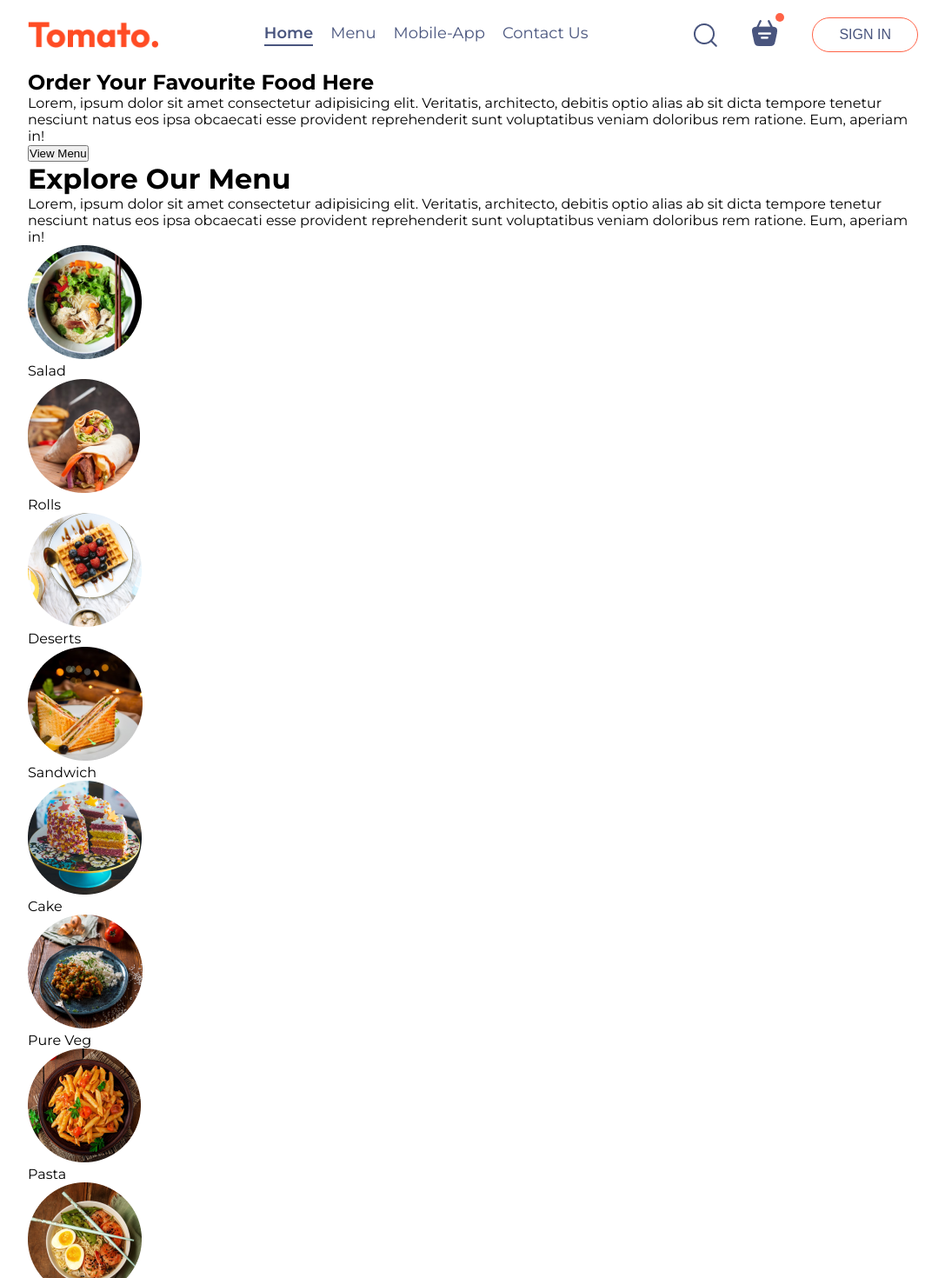
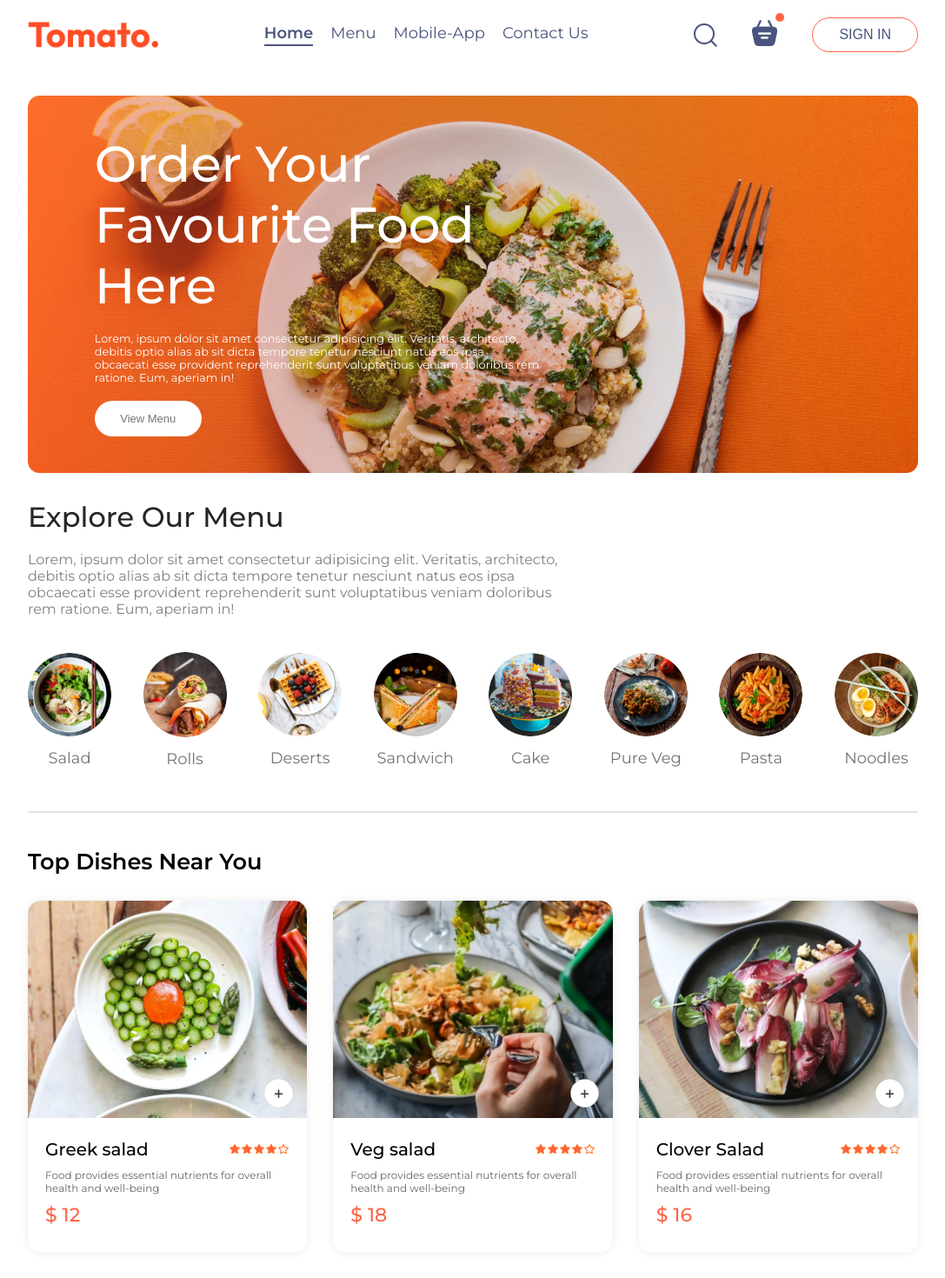
Before and after one commit to saisashreek2692/Smarthop-eMenuReact, a React (Vite) app: page / in a window 1280 px wide. Shown: the top 1470 px of the page at 87% size, without its empty margins (96-1183 px from the left). Built offline with nearby package versions, Linux system fonts and the light colour scheme.

Commit message:
Page Related SCSS Files Created

```diff
--- /dev/null
+++ b/src/Sass/_Animations.scss
@@ -0,0 +1,14 @@
+// Fade In
+@keyframes fadeIn {
+    0% {
+        opacity: 0;
+    }
+
+    50% {
+        opacity: 0.5;
+    }
+
+    100% {
+        opacity: 1;
+    }
+}
--- /dev/null
+++ b/src/Sass/_ExploreMenu.scss
@@ -0,0 +1,58 @@
+.explore-menu {
+    display: flex;
+    flex-direction: column;
+    gap: 20px;
+
+    & h1 {
+        color: #262626;
+        font-weight: 500;
+    }
+
+    &-text {
+        max-width: 60%;
+        color: #808080;
+    }
+
+    &-list {
+        display: flex;
+        justify-content: space-between;
+        align-items: center;
+        gap: 30px;
+        text-align: center;
+        margin: 20px 0px;
+        overflow-x: scroll;
+
+        &::-webkit-scrollbar {
+            display: none;
+        }
+
+        &-item img {
+            width: 7.5vw;
+            min-width: 80px;
+            cursor: pointer;
+            border-radius: 50%;
+            transition: 0.2s;
+        }
+
+        &-item p {
+            margin-top: 10px;
+            color: #747474;
+            font-size: max(1.4vw, 16px);
+            cursor: pointer;
+        }
+
+        &-item .active {
+            border: 4px solid tomato;
+            padding: 2px;
+        }
+
+    }
+
+    & hr {
+        margin: 10px 0px;
+        height: 2px;
+        background-color: #E2E2E2;
+        border: none;
+    }
+
+}
--- /dev/null
+++ b/src/Sass/_FoodDisplay.scss
@@ -0,0 +1,16 @@
+.food-display {
+    margin-top: 30px;
+
+    & h2 {
+        font-size: max(2vw, 24px);
+        font-weight: 600;
+    }
+
+    &-list {
+        display: grid;
+        grid-template-columns: repeat(auto-fill, minmax(240px, 1fr));
+        margin-top: 30px;
+        gap: 30px;
+        row-gap: 50px;
+    }
+}
--- /dev/null
+++ b/src/Sass/_FoodItem.scss
@@ -0,0 +1,77 @@
+.food-item {
+    width: 100%;
+    margin: auto;
+    border-radius: 15px;
+    box-shadow: 0px 0px 10px #00000015;
+    transition: 0.3s;
+    animation: fadeIn 1s;
+
+    &-image {
+        width: 100%;
+        border-radius: 15px 15px 0px 0px;
+    }
+
+    &-info {
+        padding: 20px;
+    }
+
+    &-name-rating {
+        display: flex;
+        justify-content: space-between;
+        align-items: center;
+        margin-bottom: 10px;
+
+        & p {
+            font-size: 20px;
+            font-weight: 500;
+        }
+
+        & img {
+            width: 70px;
+        }
+
+    }
+
+    &-desc {
+        color: #676767;
+        font-size: 12px;
+    }
+
+    &-price {
+        color: tomato;
+        font-size: 22px;
+        font-weight: 500;
+        margin: 10px 0px;
+    }
+
+    &-img-container {
+        position: relative;
+
+        & .add {
+            position: absolute;
+            width: 35px;
+            bottom: 15px;
+            right: 15px;
+            border-radius: 50%;
+            cursor: pointer;
+        }
+    }
+
+    &-counter {
+        position: absolute;
+        bottom: 15px;
+        right: 15px;
+        display: flex;
+        align-items: center;
+        gap: 10px;
+        padding: 6px;
+        border-radius: 50px;
+        background-color: #FFFFFF;
+        cursor: pointer;
+
+        & img {
+            width: 30px;
+        }
+    }
+
+}
--- /dev/null
+++ b/src/Sass/_Footer.scss
@@ -0,0 +1,55 @@
+.footer {
+    background-color: #323232;
+    color: #D9D9D9;
+    display: flex;
+    flex-direction: column;
+    align-items: center;
+    gap: 20px;
+    padding: 20px 8vw;
+    padding-top: 80px;
+    margin-top: 100px;
+
+    &-content {
+        width: 100%;
+        display: grid;
+        grid-template-columns: 2fr 1fr 1fr;
+        gap: 80px;
+
+        &-left,
+        &-center,
+        &-right {
+            display: flex;
+            flex-direction: column;
+            align-items: start;
+            gap: 20px;
+        }
+
+        &-left li,
+        &-center li,
+        &-right li {
+            list-style: none;
+            margin-bottom: 10px;
+            cursor: pointer;
+        }
+
+        &-center h2,
+        &-right h2 {
+            color: #FFFFFF;
+        }
+
+    }
+
+    &-social-icons img{
+        width: 40px;
+        margin-right: 15px;
+        cursor: pointer;
+    }
+
+    & hr {
+        width: 100%;
+        height: 2px;
+        margin: 20px 0;
+        border: none;
+        background-color: grey;
+    }
+}
--- /dev/null
+++ b/src/Sass/_Header.scss
@@ -0,0 +1,42 @@
+.header {
+    height: 34vw;
+    margin: 30px auto;
+    background: url("/header_img.png") no-repeat;
+    background-size: contain;
+    position: relative;
+
+    &-contents {
+        position: absolute;
+        display: flex;
+        flex-direction: column;
+        align-items: start;
+        gap: 1.5vw;
+        max-width: 50%;
+        bottom: 10%;
+        left: 6vw;
+        animation: fadeIn 3s;
+
+        & h2 {
+            font-weight: 500;
+            color: #FFFFFF;
+            font-size: max(4.5vw, 22px);
+        }
+
+        & p {
+            color: #FFFFFF;
+            font-size: 1vw;
+        }
+
+        & button {
+            border: none;
+            color: #747474;
+            font-weight: 500;
+            padding: 1vw 2.3vw;
+            background-color: #FFFFFF;
+            font-size: max(1vw, 13px);
+            border-radius: 50px;
+            cursor: pointer;
+            text-transform: capitalize;
+        }
+    }
+}
--- a/src/Sass/_Navbar.scss
+++ b/src/Sass/_Navbar.scss
@@ -22,6 +22,7 @@
         display: flex;
         align-items: center;
         gap: 40px;
+        cursor: pointer;
     }
 
     & button {
@@ -50,6 +51,7 @@
 
     &-search-icon{
         position: relative;
+        cursor: pointer;
 
         & .dot {
             position: absolute;
@@ -59,6 +61,7 @@
             border-radius: 5px;
             top: -8px;
             right: -8px;
+            cursor: pointer;
         }
     }
 
--- a/src/Sass/main.scss
+++ b/src/Sass/main.scss
@@ -1,6 +1,12 @@
 @import "Base";
+@import "Animations";
 @import "App";
 @import "Navbar";
 @import "Home";
 @import "Cart";
 @import "PlaceOrder";
+@import "Header";
+@import "ExploreMenu";
+@import "FoodDisplay";
+@import "FoodItem";
+@import "Footer";
```
